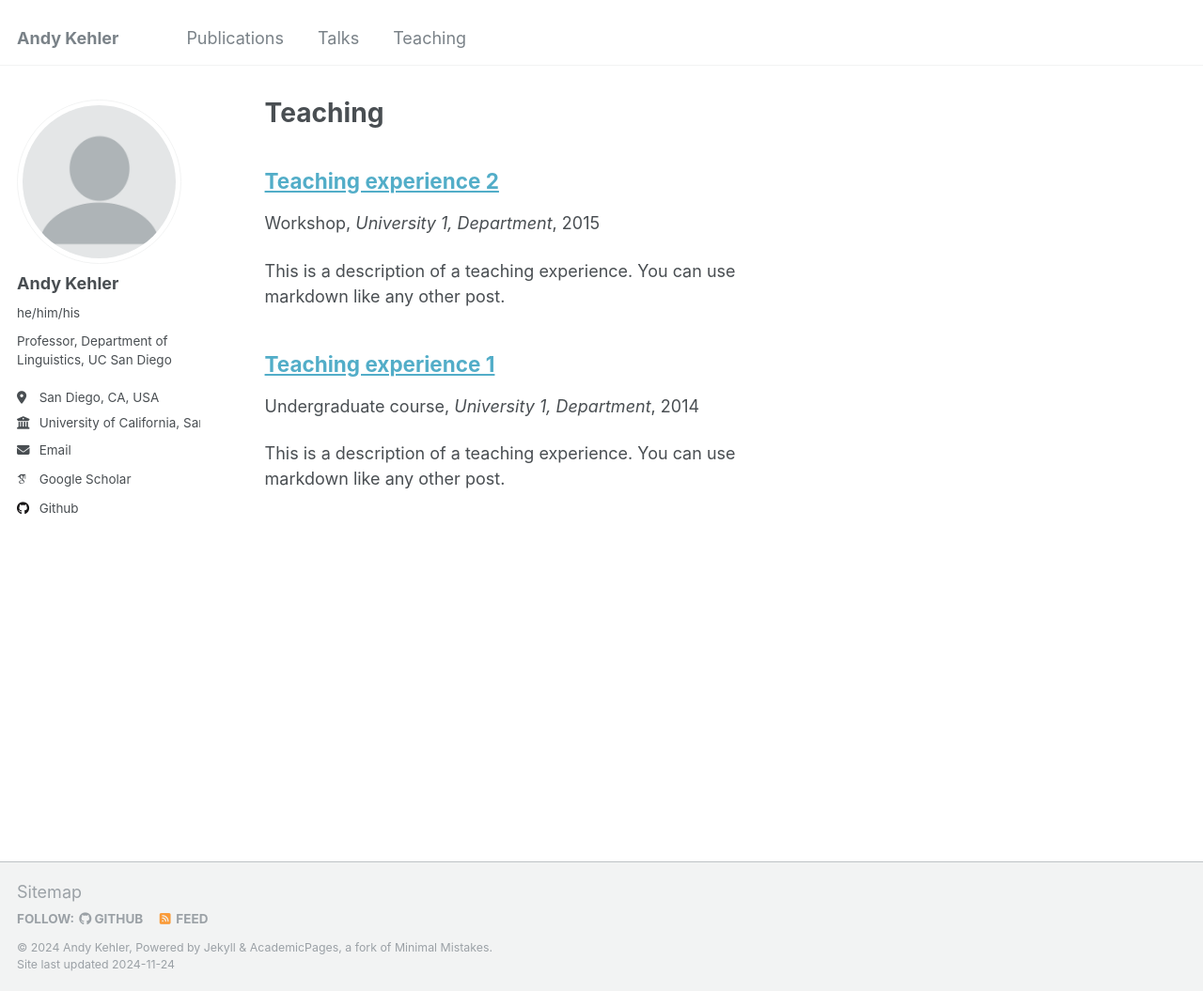
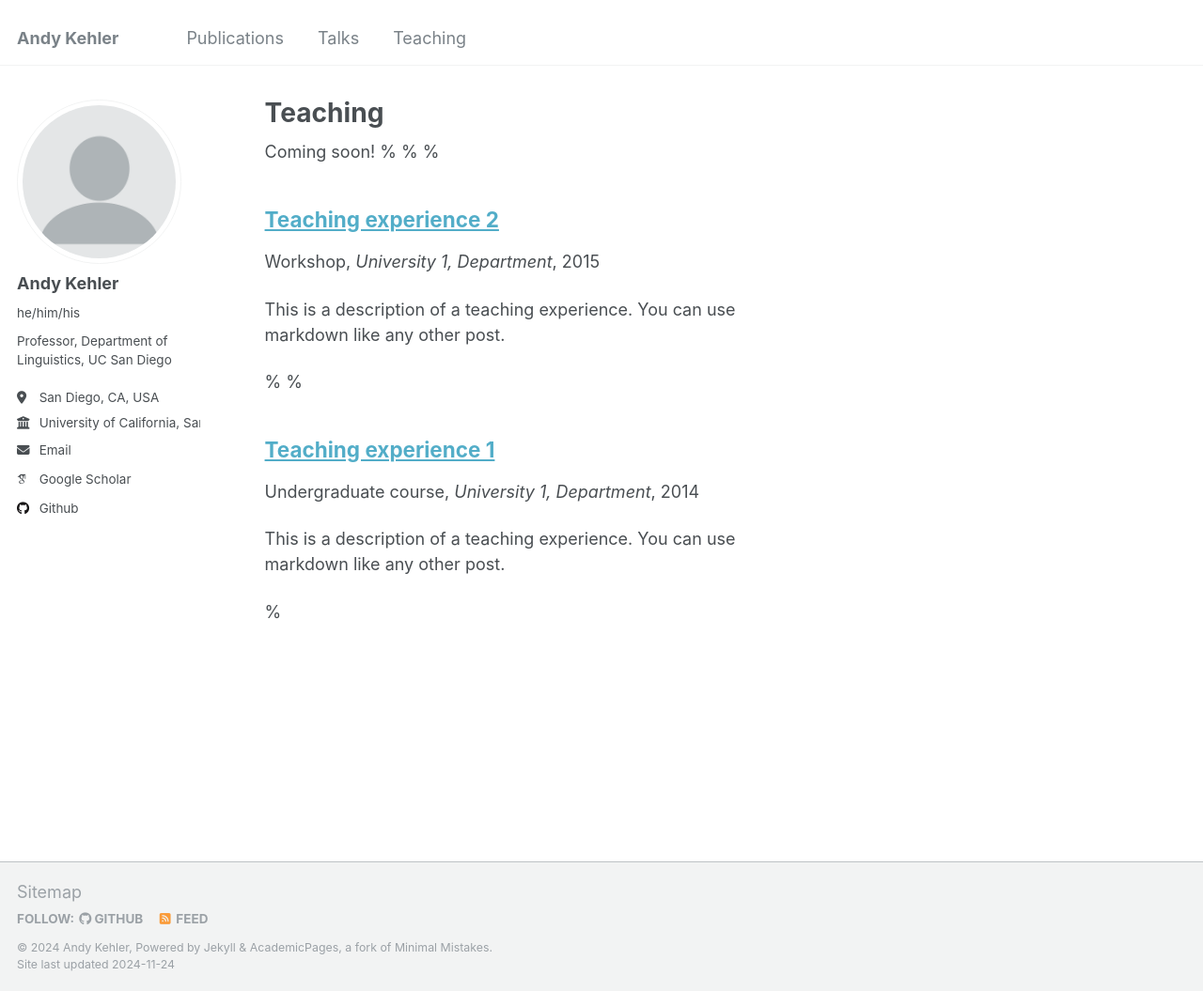
Before and after one commit to akehler/akehler.github.io, a Jekyll site: the page built from _pages/teaching.html, in a window 1280 px wide and 1055 px high. Shown: the whole window at 94% size. Built offline with Jekyll 4.4.1, drawn with Linux system fonts in a browser that asks for light colours; some web fonts are replaced.

Commit message:
Update teaching.html

```diff
--- a/_pages/teaching.html
+++ b/_pages/teaching.html
@@ -5,8 +5,10 @@ permalink: /teaching/
 author_profile: true
 ---
 
-{% include base_path %}
+Coming soon!
 
-{% for post in site.teaching reversed %}
-  {% include archive-single.html %}
-{% endfor %}
+% {% include base_path %}
+
+% {% for post in site.teaching reversed %}
+%  {% include archive-single.html %}
+% {% endfor %}
```
